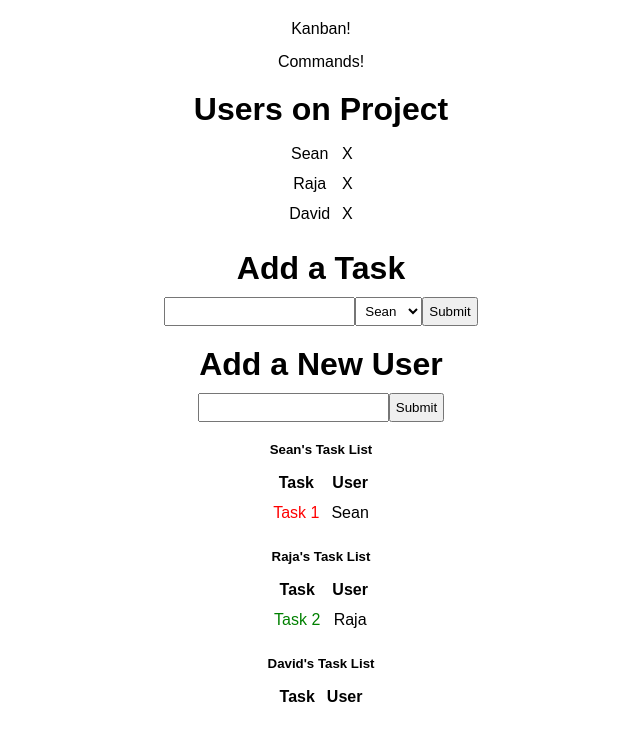
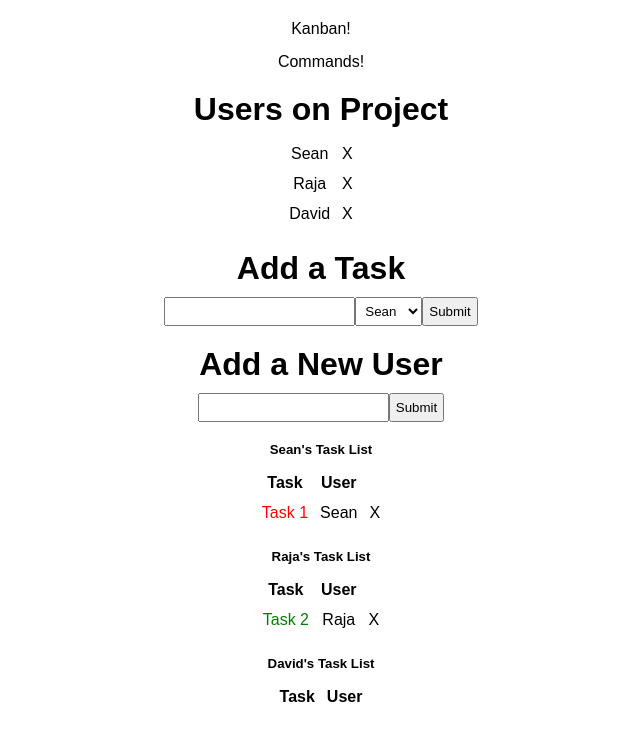
Before and after one commit to spark33/reactjs-task-man, a React (Create React App) app: page / in a window 1280 px wide. Shown: the top 740 px of the page, without its empty margins (319-959 px from the left). Built offline with nearby package versions, Linux system fonts and the light colour scheme.

Commit message:
can now delete tasks directly

```diff
--- a/src/components/kanban.js
+++ b/src/components/kanban.js
@@ -10,9 +10,9 @@ export default class Kanban extends React.Component {
   constructor(props) {
     super(props);
 
-    //set our todos array in state. this could be a db query if this was full stack.
+    //set our taskList array in state. this could be a db query if this was full stack.
     this.state = {
-      todos: [
+      taskList: [
         {
           task: "Task 1",
           user: "Sean",
@@ -38,7 +38,7 @@ export default class Kanban extends React.Component {
             deleteUser={this.deleteUser.bind(this)}
           />
           <AddTaskForm
-            taskList={this.state.todos}
+            taskList={this.state.taskList}
             userList={this.state.userList}
             addTask={this.addTask.bind(this)}
           />
@@ -48,12 +48,13 @@ export default class Kanban extends React.Component {
           />
           {this.state.userList.map((user) =>
             <TaskList
-              tasks={this.state.todos}
+              tasks={this.state.taskList}
               user={user}
               userList={this.state.userList}
               key={user}
               updateTask={this.updateTask.bind(this)}
               toggleTask={this.toggleTask.bind(this)}
+              deleteTask={this.deleteTask.bind(this)}
               changeUser={this.changeUser.bind(this)}
             />
           )}
@@ -61,25 +62,47 @@ export default class Kanban extends React.Component {
     );
   }
 
+  // TASK FUNCTIONS //
+
+  addTask(task) {
+    this.state.taskList.push(task);
+    this.setState({taskList: this.state.taskList});
+  }
+
   updateTask(oldTask, newTask) {
-    const todoIndex = this.state.todos.indexOf(oldTask)
-    this.state.todos[todoIndex] = newTask;
+    const todoIndex = this.state.taskList.indexOf(oldTask)
+    this.state.taskList[todoIndex] = newTask;
 
-    //set state with updated todos array
-    this.setState({ todos: this.state.todos})
+    //set state with updated taskList array
+    this.setState({ taskList: this.state.taskList})
   }
 
   toggleTask(task) {
-    const taskIndex = this.state.todos.indexOf(task)
-    this.state.todos[taskIndex].isCompleted = !this.state.todos[taskIndex].isCompleted;
-    this.setState({todos: this.state.todos})
+    const taskIndex = this.state.taskList.indexOf(task)
+    this.state.taskList[taskIndex].isCompleted = !this.state.taskList[taskIndex].isCompleted;
+    this.setState({taskList: this.state.taskList})
   }
 
   changeUser(task, user) {
-    const taskIndex = this.state.todos.indexOf(task);
-    this.state.todos[taskIndex].user = user;
-    this.setState({todos: this.state.todos});
+    const taskIndex = this.state.taskList.indexOf(task);
+    this.state.taskList[taskIndex].user = user;
+    this.setState({taskList: this.state.taskList});
   }
+
+  deleteTask(taskToDelete) {
+    console.log(this.state.taskList)
+    const index = this.state.taskList.indexOf(taskToDelete)
+    if(index !== -1) {
+      this.state.taskList.splice(index, 1)
+      this.setState({
+        taskList: this.state.taskList,
+      });
+    }
+  }
+
+
+
+  // USER FUNCTIONS //
 
   addUser(user) {
     this.state.userList.push(user);
@@ -90,14 +113,9 @@ export default class Kanban extends React.Component {
     if(this.state.userList.indexOf(userToDelete) !== -1) {
 
       this.setState({
-        todos: this.state.todos.filter((todo) => todo.user !== userToDelete),
+        taskList: this.state.taskList.filter((todo) => todo.user !== userToDelete),
         userList: this.state.userList.filter((user) => user !== userToDelete)
       });
     }
   }
-
-  addTask(task) {
-    this.state.todos.push(task);
-    this.setState({todos: this.state.todos});
-  }
 }
--- a/src/components/task-list.js
+++ b/src/components/task-list.js
@@ -36,6 +36,7 @@ export default class TaskList extends React.Component {
                     key={task.task}
                     updateTask={this.props.updateTask.bind(this)}
                     toggleTask={this.props.toggleTask.bind(this)}
+                    deleteTask={this.props.deleteTask.bind(this)}
                     changeUser={this.props.changeUser.bind(this)}
                   />
         				)
--- a/src/components/task.js
+++ b/src/components/task.js
@@ -18,8 +18,14 @@ export default class Task extends React.Component {
         <tr>
 					{this.renderTaskName()}
           {this.renderTaskUser()}
+          <td onClick={() => this.handleDelete()}>X</td>
 				</tr>
     );
+  }
+
+  handleDelete() {
+    const task = this.props.task;
+    this.props.deleteTask(task);
   }
 
   //this function determines how the tasks will be displayed in the table.
--- a/src/components/user-list.js
+++ b/src/components/user-list.js
@@ -1,10 +1,6 @@
 import React from 'react';
 
 export default class UserList extends React.Component {
-
-	constructor(props) {
-		super(props);
-	}
 
   render() {
     //task and action header names. simple component.
```
